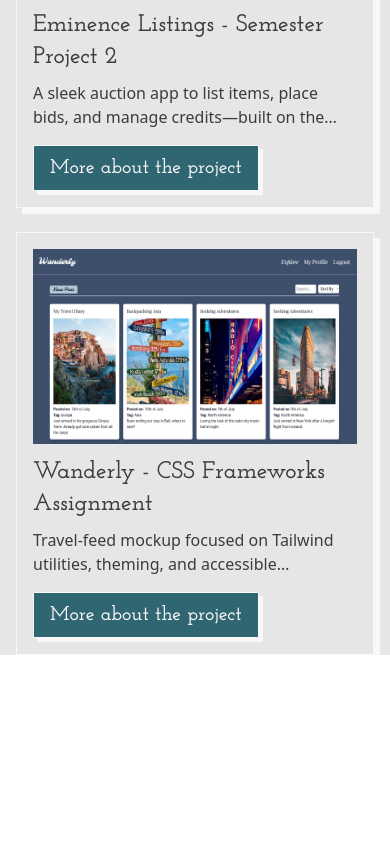
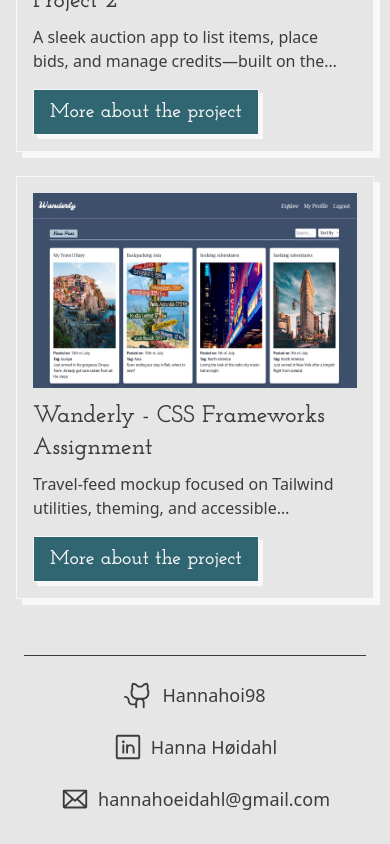
Before and after one commit to hannahoi98/portfolio-2, a React (Vite) app: page / in a window 390 px wide. Shown: the part 1940-2784 px from the top of the page. Before the commit the page ends 2595 px from the top, so only its background shows below. Built offline with nearby package versions, Linux system fonts and the light colour scheme.

Commit message:
feat: adding responsive footer component

```diff
--- /dev/null
+++ b/src/components/Footer.tsx
@@ -0,0 +1,53 @@
+import { GithubLogoIcon, LinkedinLogoIcon, EnvelopeIcon } from "@phosphor-icons/react";
+
+export default function Footer() {
+  return (
+    <footer className="mt-8 px-6 py-6 md:py-8 lg:py-10">
+      <div className="mx-auto border-t border-current px-4 pt-6 md:px-7 lg:px-7">
+        <nav aria-label="Social links">
+          <ul className="flex flex-col items-center justify-center gap-4 lg:flex-row lg:gap-6">
+            <li>
+              <a
+                href="https://github.com/hannahoi98"
+                target="_blank"
+                rel="noreferrer"
+                className="inline-flex items-center gap-2 transition-colors hover:text-teal focus:outline-none focus-visible:ring-2 focus-visible:ring-teal focus-visible:ring-offset-2 focus-visible:ring-offset-bg-light dark:hover:text-butter dark:focus-visible:ring-offset-bg-dark"
+                aria-label="GitHub (opens in new tab)"
+              >
+                <GithubLogoIcon size={30} aria-hidden="true" />
+                <span className="sr-only">GitHub</span>
+                <p className="text-lg">Hannahoi98</p>
+              </a>
+            </li>
+
+            <li>
+              <a
+                href="https://www.linkedin.com/in/hanna-høidahl-94b5b316b"
+                target="_blank"
+                rel="noreferrer"
+                className="inline-flex items-center gap-2 transition-colors hover:text-teal focus:outline-none focus-visible:ring-2 focus-visible:ring-teal focus-visible:ring-offset-2 focus-visible:ring-offset-bg-light dark:hover:text-butter dark:focus-visible:ring-offset-bg-dark"
+                aria-label="LinkedIn (opens in new tab)"
+              >
+                <LinkedinLogoIcon size={30} aria-hidden="true" />
+                <span className="sr-only">LinkedIn</span>
+                <p className="text-lg">Hanna Høidahl</p>
+              </a>
+            </li>
+
+            <li>
+              <a
+                href="mailto:hannahoeidahl@gmail.com"
+                className="inline-flex items-center gap-2 transition-colors hover:text-teal focus:outline-none focus-visible:ring-2 focus-visible:ring-teal focus-visible:ring-offset-2 focus-visible:ring-offset-bg-light dark:hover:text-butter dark:focus-visible:ring-offset-bg-dark"
+                aria-label="Send email to hannahoeidahl@gmail.com"
+              >
+                <EnvelopeIcon size={30} aria-hidden="true" />
+                <span className="sr-only">Email</span>
+                <p className="text-lg">hannahoeidahl@gmail.com</p>
+              </a>
+            </li>
+          </ul>
+        </nav>
+      </div>
+    </footer>
+  );
+}
--- a/src/components/Header.tsx
+++ b/src/components/Header.tsx
@@ -12,7 +12,7 @@ export default function Header() {
 
   return (
     <header className="px-6 py-6 md:py-8 lg:py-10">
-      <div className="max-w4xl mx-auto px-4 md:px-7 lg:px-7">
+      <div className="mx-auto px-4 md:px-7 lg:px-7">
         <div className="border-b border-current pb-4">
           <div className="flex items-center justify-between">
             <h1 className="flex items-center gap-2 font-display text-2xl md:text-3xl lg:text-4xl">
--- a/src/components/Hero.tsx
+++ b/src/components/Hero.tsx
@@ -31,22 +31,22 @@ export default function Hero() {
             <p className="font-semibold">Tech Stack:</p>
             <ul className="flex flex-wrap items-center gap-4">
               <li aria-label="React">
-                <Icon icon="logos:react" className="h-10 w-10" />
+                <Icon icon="logos:react" className="h-8 w-8" />
               </li>
               <li aria-label="TypeScript">
-                <Icon icon="logos:typescript-icon" className="h-10 w-10" />
+                <Icon icon="logos:typescript-icon" className="h-8 w-8" />
               </li>
               <li aria-label="JavaScript">
-                <Icon icon="logos:javascript" className="h-10 w-10" />
+                <Icon icon="logos:javascript" className="h-8 w-8" />
               </li>
               <li aria-label="HTML">
-                <Icon icon="logos:html-5" className="h-10 w-10" />
+                <Icon icon="logos:html-5" className="h-8 w-8" />
               </li>
               <li aria-label="CSS">
-                <Icon icon="logos:css-3" className="h-10 w-10" />
+                <Icon icon="logos:css-3" className="h-8 w-8" />
               </li>
               <li aria-label="Tailwind CSS">
-                <Icon icon="logos:tailwindcss-icon" className="h-10 w-10" />
+                <Icon icon="logos:tailwindcss-icon" className="h-8 w-8" />
               </li>
             </ul>
           </div>
--- a/src/components/pages/Home.tsx
+++ b/src/components/pages/Home.tsx
@@ -7,7 +7,7 @@ export default function Home() {
     <main className="max-w4xl mx-auto px-4 md:px-7 lg:px-7">
       <Hero />
       <section aria-labelledby="projects-title" className="mt-20">
-        <div className="mb-4 border-b border-current">
+        <div className="mb-6 border-b border-current">
           <h2 id="projects-title" className="mb-6 font-display text-2xl md:text-3xl lg:text-4xl">
             My Latest Projects
           </h2>
--- a/src/layouts/BaseLayout.tsx
+++ b/src/layouts/BaseLayout.tsx
@@ -1,5 +1,6 @@
 import { Outlet } from "react-router-dom";
 import Header from "../components/Header";
+import Footer from "../components/Footer";
 
 export default function BaseLayout() {
   return (
@@ -9,6 +10,7 @@ export default function BaseLayout() {
         <main className="mt-4 md:mt-6 lg:mt-8">
           <Outlet />
         </main>
+        <Footer />
       </div>
     </div>
   );
```
